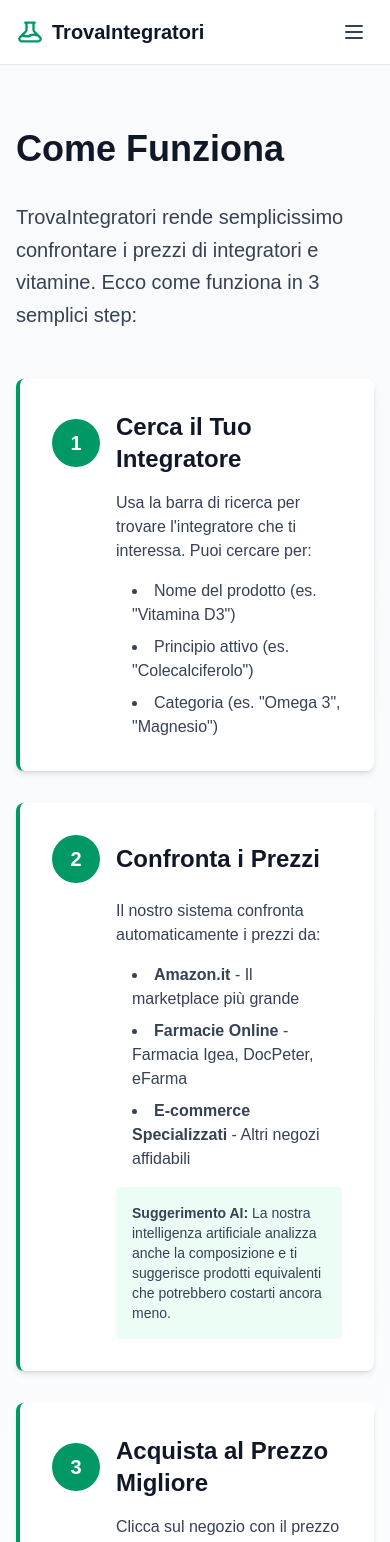
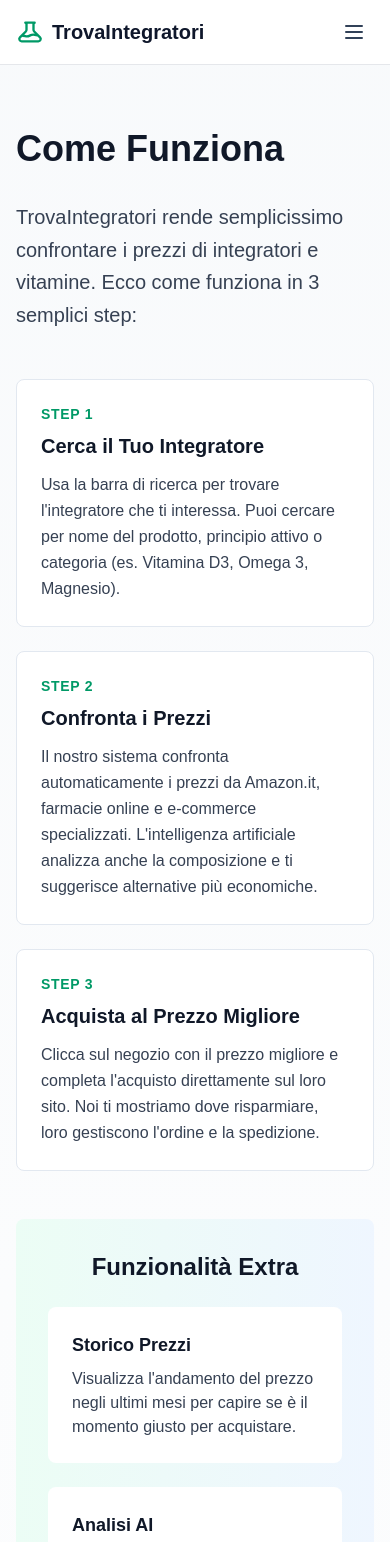
Before and after one commit to moonswolf/trovaintegatori, a Next.js app: page /come-funziona in a window 390 px wide. Shown: the top 1542 px of the page. Built offline with nearby package versions, Linux system fonts and the light colour scheme.

Commit message:
fix: come-funziona mobile layout (no circles, vertical steps), telegram CTA copy improved

```diff
--- a/app/come-funziona/page.tsx
+++ b/app/come-funziona/page.tsx
@@ -28,66 +28,33 @@ export default function ComeFunziona() {
           Ecco come funziona in 3 semplici step:
         </p>
 
-        {/* Step 1 */}
-        <div className="bg-white rounded-lg shadow-md p-8 mb-8 border-l-4 border-emerald-600">
-          <div className="flex items-center mb-4">
-            <div className="bg-emerald-600 text-white w-12 h-12 min-w-[3rem] rounded-full flex items-center justify-center text-xl font-bold mr-4">
-              1
+        {/* Steps */}
+        <div className="space-y-6 mb-12">
+          {[
+            {
+              num: '1',
+              title: 'Cerca il Tuo Integratore',
+              text: 'Usa la barra di ricerca per trovare l\'integratore che ti interessa. Puoi cercare per nome del prodotto, principio attivo o categoria (es. Vitamina D3, Omega 3, Magnesio).',
+            },
+            {
+              num: '2',
+              title: 'Confronta i Prezzi',
+              text: 'Il nostro sistema confronta automaticamente i prezzi da Amazon.it, farmacie online e e-commerce specializzati. L\'intelligenza artificiale analizza anche la composizione e ti suggerisce alternative più economiche.',
+            },
+            {
+              num: '3',
+              title: 'Acquista al Prezzo Migliore',
+              text: 'Clicca sul negozio con il prezzo migliore e completa l\'acquisto direttamente sul loro sito. Noi ti mostriamo dove risparmiare, loro gestiscono l\'ordine e la spedizione.',
+            },
+          ].map((step) => (
+            <div key={step.num} className="bg-white rounded-lg border border-slate-200 p-6 md:p-8">
+              <div className="text-emerald-600 font-bold text-sm uppercase tracking-wider mb-2">
+                Step {step.num}
+              </div>
+              <h2 className="text-xl md:text-2xl font-bold text-gray-900 mb-3">{step.title}</h2>
+              <p className="text-gray-700 leading-relaxed">{step.text}</p>
             </div>
-            <h2 className="text-2xl font-bold text-gray-900">Cerca il Tuo Integratore</h2>
-          </div>
-          <p className="text-gray-700 mb-4 ml-16">
-            Usa la barra di ricerca per trovare l'integratore che ti interessa. Puoi cercare per:
-          </p>
-          <ul className="list-disc list-inside text-gray-700 ml-20 space-y-2">
-            <li>Nome del prodotto (es. &quot;Vitamina D3&quot;)</li>
-            <li>Principio attivo (es. &quot;Colecalciferolo&quot;)</li>
-            <li>Categoria (es. &quot;Omega 3&quot;, &quot;Magnesio&quot;)</li>
-          </ul>
-        </div>
-
-        {/* Step 2 */}
-        <div className="bg-white rounded-lg shadow-md p-8 mb-8 border-l-4 border-emerald-600">
-          <div className="flex items-center mb-4">
-            <div className="bg-emerald-600 text-white w-12 h-12 min-w-[3rem] rounded-full flex items-center justify-center text-xl font-bold mr-4">
-              2
-            </div>
-            <h2 className="text-2xl font-bold text-gray-900">Confronta i Prezzi</h2>
-          </div>
-          <p className="text-gray-700 mb-4 ml-16">
-            Il nostro sistema confronta automaticamente i prezzi da:
-          </p>
-          <ul className="list-disc list-inside text-gray-700 ml-20 space-y-2">
-            <li><strong>Amazon.it</strong> - Il marketplace più grande</li>
-            <li><strong>Farmacie Online</strong> - Farmacia Igea, DocPeter, eFarma</li>
-            <li><strong>E-commerce Specializzati</strong> - Altri negozi affidabili</li>
-          </ul>
-          <div className="bg-emerald-50 rounded p-4 mt-4 ml-16">
-            <p className="text-sm text-gray-700">
-              <strong>Suggerimento AI:</strong> La nostra intelligenza artificiale analizza anche la
-              composizione e ti suggerisce prodotti equivalenti che potrebbero costarti ancora meno.
-            </p>
-          </div>
-        </div>
-
-        {/* Step 3 */}
-        <div className="bg-white rounded-lg shadow-md p-8 mb-8 border-l-4 border-emerald-600">
-          <div className="flex items-center mb-4">
-            <div className="bg-emerald-600 text-white w-12 h-12 min-w-[3rem] rounded-full flex items-center justify-center text-xl font-bold mr-4">
-              3
-            </div>
-            <h2 className="text-2xl font-bold text-gray-900">Acquista al Prezzo Migliore</h2>
-          </div>
-          <p className="text-gray-700 mb-4 ml-16">
-            Clicca sul negozio con il prezzo migliore e completa l'acquisto direttamente sul loro sito.
-            Noi ti mostriamo dove risparmiare, loro gestiscono l'ordine e la spedizione.
-          </p>
-          <div className="bg-emerald-50 rounded p-4 mt-4 ml-16">
-            <p className="text-sm text-gray-700">
-              <strong>Funzione Alert:</strong> Se il prezzo non ti convince, puoi impostare un alert.
-              Ti avviseremo via email quando il prezzo scende sotto la soglia che hai scelto.
-            </p>
-          </div>
+          ))}
         </div>
 
         {/* Features Extra */}
--- a/app/prodotto/[id]/page.tsx
+++ b/app/prodotto/[id]/page.tsx
@@ -215,19 +215,15 @@ export default async function ProductPage({ params }: ProductPageProps) {
               </div>
 
               {/* Telegram Price Alert */}
-              <div className="bg-[#e8f4fd] border border-[#b8ddf0] rounded-lg p-4">
-                <a href="https://t.me/trovaintegratori" target="_blank" rel="noopener noreferrer" className="flex items-start gap-3 group">
-                  <svg className="w-7 h-7 flex-shrink-0 text-[#0088cc]" viewBox="0 0 24 24" fill="currentColor"><path d="M11.944 0A12 12 0 0 0 0 12a12 12 0 0 0 12 12 12 12 0 0 0 12-12A12 12 0 0 0 12 0a12 12 0 0 0-.056 0zm4.962 7.224c.1-.002.321.023.465.14a.506.506 0 0 1 .171.325c.016.093.036.306.02.472-.18 1.898-.962 6.502-1.36 8.627-.168.9-.499 1.201-.82 1.23-.696.065-1.225-.46-1.9-.902-1.056-.693-1.653-1.124-2.678-1.8-1.185-.78-.417-1.21.258-1.91.177-.184 3.247-2.977 3.307-3.23.007-.032.014-.15-.056-.212s-.174-.041-.249-.024c-.106.024-1.793 1.14-5.061 3.345-.48.33-.913.49-1.302.48-.428-.008-1.252-.241-1.865-.44-.752-.245-1.349-.374-1.297-.789.027-.216.325-.437.893-.663 3.498-1.524 5.83-2.529 6.998-3.014 3.332-1.386 4.025-1.627 4.476-1.635z"/></svg>
-                  <div>
-                    <p className="font-semibold text-[#0088cc] group-hover:text-[#006699] transition">
-                      Ricevi una notifica quando il prezzo scende!
-                    </p>
-                    <p className="text-sm text-[#3a7ca5] mt-1">
-                      Unisciti al nostro canale Telegram per aggiornamenti sui prezzi.
-                    </p>
-                  </div>
-                </a>
-              </div>
+              <a href="https://t.me/trovaintegratori" target="_blank" rel="noopener noreferrer" className="block bg-[#e8f4fd] border border-[#b8ddf0] rounded-lg p-4 hover:bg-[#d6ecf8] transition group">
+                <div className="flex items-center gap-3 mb-2">
+                  <svg className="w-6 h-6 flex-shrink-0 text-[#0088cc]" viewBox="0 0 24 24" fill="currentColor"><path d="M11.944 0A12 12 0 0 0 0 12a12 12 0 0 0 12 12 12 12 0 0 0 12-12A12 12 0 0 0 12 0a12 12 0 0 0-.056 0zm4.962 7.224c.1-.002.321.023.465.14a.506.506 0 0 1 .171.325c.016.093.036.306.02.472-.18 1.898-.962 6.502-1.36 8.627-.168.9-.499 1.201-.82 1.23-.696.065-1.225-.46-1.9-.902-1.056-.693-1.653-1.124-2.678-1.8-1.185-.78-.417-1.21.258-1.91.177-.184 3.247-2.977 3.307-3.23.007-.032.014-.15-.056-.212s-.174-.041-.249-.024c-.106.024-1.793 1.14-5.061 3.345-.48.33-.913.49-1.302.48-.428-.008-1.252-.241-1.865-.44-.752-.245-1.349-.374-1.297-.789.027-.216.325-.437.893-.663 3.498-1.524 5.83-2.529 6.998-3.014 3.332-1.386 4.025-1.627 4.476-1.635z"/></svg>
+                  <span className="font-semibold text-[#0088cc] group-hover:text-[#006699] transition">Non perdere le offerte!</span>
+                </div>
+                <p className="text-sm text-[#3a7ca5] leading-relaxed">
+                  Iscriviti al canale Telegram per ricevere subito una notifica quando il prezzo scende e scoprire nuove super offerte sugli integratori.
+                </p>
+              </a>
 
               {/* Highlights */}
               {product.highlights && product.highlights.length > 0 && (
```
